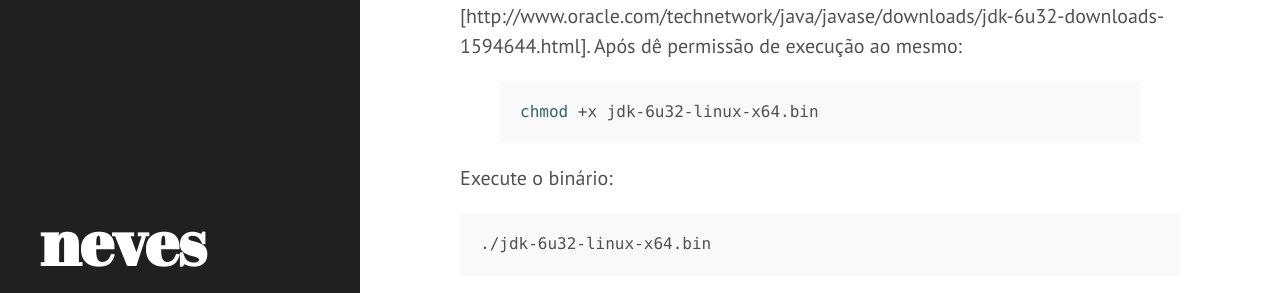
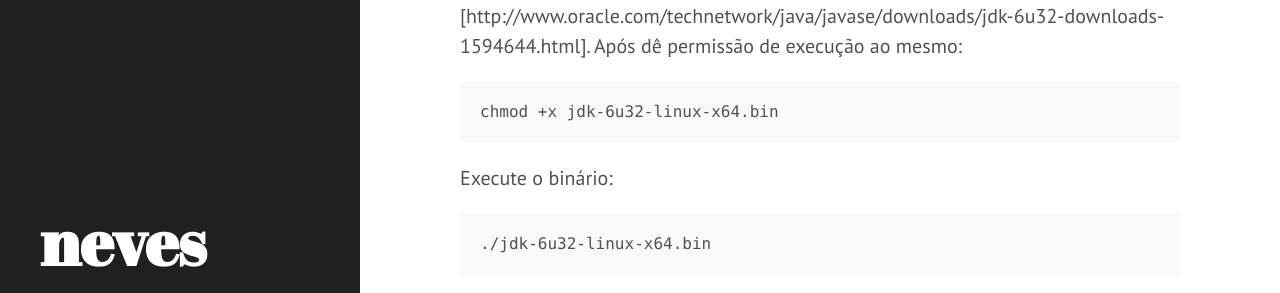
Before and after one commit to rafaelcneves/rafaelcneves.github.io, a Jekyll site: the page built from _posts/2012-07-16-instalando-sun-jdk-6-no-ubuntu.markdown, in a window 1280 px wide and 900 px high. Shown: the part 319-612 px from the top of the window. Built offline with Jekyll 4.4.1, drawn with Linux system fonts in a browser that asks for light colours.

Commit message:
Post update: Instalando sun jdk 6 no ubuntu

```diff
--- a/_posts/2012-07-16-instalando-sun-jdk-6-no-ubuntu.markdown
+++ b/_posts/2012-07-16-instalando-sun-jdk-6-no-ubuntu.markdown
@@ -10,9 +10,7 @@ Como primeiro post deste blog, vou passar algo que sempre dá problema quando es
 Primeiramente faça o download do sun jdk 6 neste (link)[http://www.oracle.com/technetwork/java/javase/downloads/jdk-6u32-downloads-1594644.html].
 Após dê permissão de execução ao mesmo:
 
-{% highlight bash %}
-chmod +x jdk-6u32-linux-x64.bin
-{% endhighlight %}
+    chmod +x jdk-6u32-linux-x64.bin
 
 Execute o binário:
 
```
